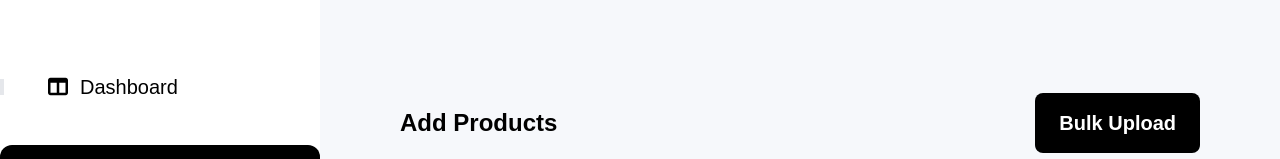
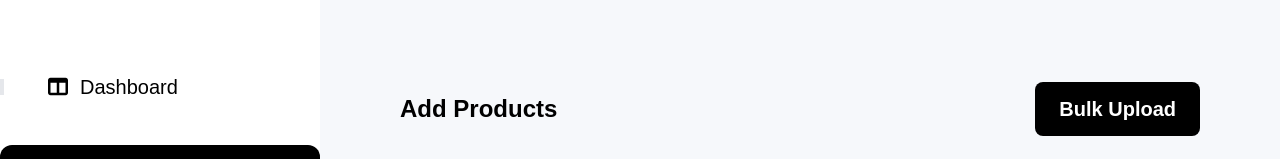
Before and after one commit to raian-shahrear/enorsia-project, a plain HTML site: page index.html in a window 1280 px wide. Shown: the part 107-266 px from the top of the page. Drawn offline with nearby package versions, Linux system fonts and the light colour scheme.

Commit message:
bulkUploadBtn changed to input:file filed

```diff
--- a/index.html
+++ b/index.html
@@ -128,14 +128,17 @@
               <h4 class="text-xl font-bold">Welcome, <span>Tanvir</span></h4>
               <p class="text-sm text-colorGrayText font-medium">05 January 2023 | 11:59 AM GMT</p>
             </div>
-            <section class="flex items-center justify-between mb-20 lg:mb-28">
-              <p class="text-2xl font-bold">Add Products</p>
-              <button class="py-4 px-6 rounded-lg bg-black text-white font-semibold text-xl">Bulk Upload</button>
-            </section>
 
             <!-- form started -->
             <section>
               <form class="custom-form">
+                <div class="flex items-center justify-between mb-20 lg:mb-28">
+                  <p class="text-xl md:text-2xl font-bold">Add Products</p>
+                  <label class="block">
+                    <span class="py-4 px-6 rounded-lg bg-black text-white font-semibold text-base md:text-xl cursor-pointer">Bulk Upload</span>
+                    <input type="file" name="bulk-file" class="hidden">
+                  </label>
+                </div>
                 <div class="grid grid-cols-1 lg:grid-cols-2 gap-14 lg:px-11">
                   <div>
                     <label for="department" class="block mb-6 text-xl font-medium">Department</label>
--- a/styles/style.css
+++ b/styles/style.css
@@ -37,7 +37,7 @@ body {
 }
 
 
-/* file:image file */
+/* file:image field */
 .custom-file-upload input[type='file']{
   border: 2px solid #d1d5db;
   color: #555555;
```
